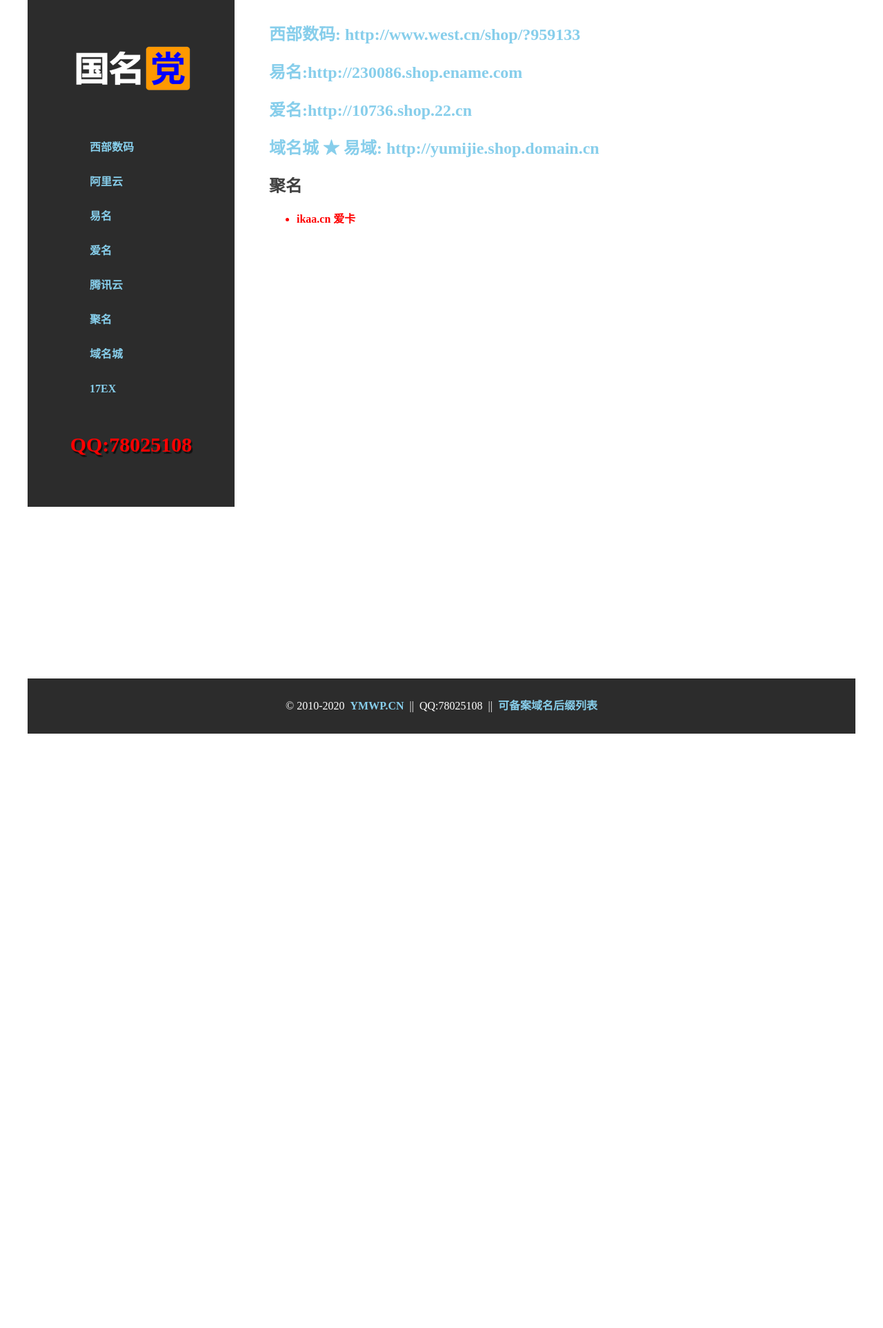
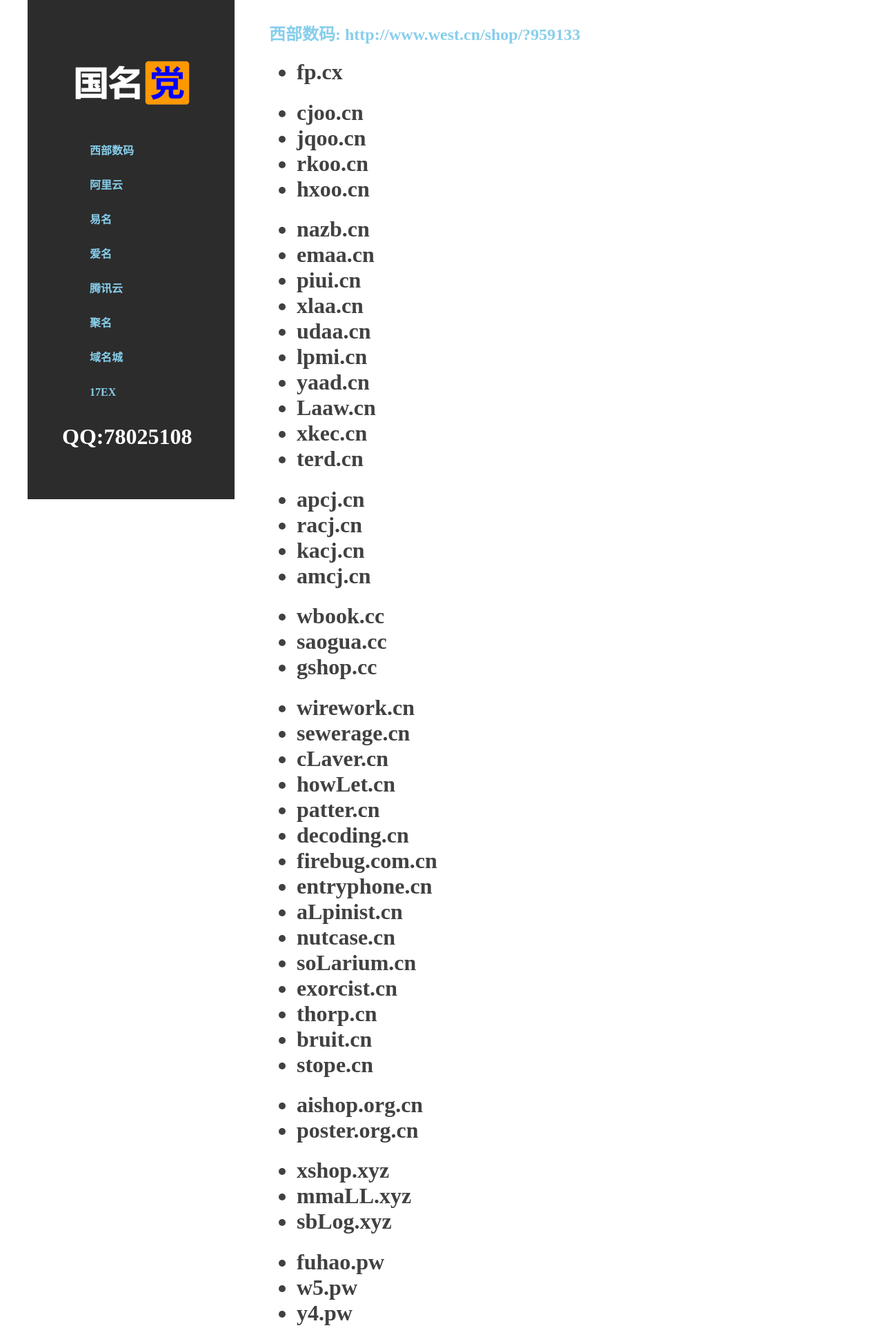
Before and after one commit to sitebox/sitebox.github.io, a PHP site: page / in a window 1280 px wide. Shown: the top 1926 px of the page at 69% size. Before the commit the page ends 1064 px from the top, so only its background shows below. Run offline with PHP 8.4, Linux system fonts and the light colour scheme.

Commit message:
2020-11-19

```diff
--- a/index.html
+++ b/index.html
@@ -25,7 +25,72 @@
             </div>
             <div id="rightside">
 <h2 id="west"><a href="http://www.west.cn/shop/?959133" target="_blank">西部数码: http://www.west.cn/shop/?959133</a></h2>
+<ul>
+    <h1>
+    <li>fp.cx</li>
+    <h1>
+<li>cjoo.cn</li>
+<li>jqoo.cn</li>
+<li>rkoo.cn</li>
+<li>hxoo.cn</li>
 
+<h1>
+<li>nazb.cn</li>
+<li>emaa.cn</li>
+<li>piui.cn</li>
+<li>xlaa.cn</li>
+<li>udaa.cn</li>
+<li>lpmi.cn</li>
+<li>yaad.cn</li>
+<li>Laaw.cn</li>
+<li>xkec.cn</li>
+<li>terd.cn</li>
+<h1>
+
+<li>apcj.cn</li>
+<li>racj.cn</li>
+<li>kacj.cn</li>
+<li>amcj.cn</li>
+<h1>
+
+<li>wbook.cc</li>
+<li>saogua.cc</li>
+<li>gshop.cc</li>
+<h1>
+
+<li>wirework.cn</li>
+<li>sewerage.cn</li>
+<li>cLaver.cn</li>
+<li>howLet.cn</li>
+<li>patter.cn</li>
+<li>decoding.cn</li>
+<li>firebug.com.cn</li>
+<li>entryphone.cn</li>
+<li>aLpinist.cn</li>
+<li>nutcase.cn</li>
+<li>soLarium.cn</li>
+<li>exorcist.cn</li>
+<li>thorp.cn</li>
+<li>bruit.cn</li>
+<li>stope.cn</li>
+
+<h1>
+<li>aishop.org.cn</li>
+<li>poster.org.cn</li>
+<h1>
+
+<li>xshop.xyz</li>
+<li>mmaLL.xyz</li>
+<li>sbLog.xyz</li>
+
+<h1>
+<li>fuhao.pw</li>
+<li>w5.pw</li>
+<li>y4.pw</li>
+<h1>
+
+
+    </ul>
 
 <h2 id="ename"><a href="http://230086.shop.ename.com" target="_blank">易名:http://230086.shop.ename.com</a></h2>
 <h2 id="aiming"><a href="http://10736.shop.22.cn" target="_blank">爱名:http://10736.shop.22.cn</a></h2>
--- a/style.css
+++ b/style.css
@@ -22,16 +22,6 @@ font-weight: 700;
 #container{
 width:1200px;
 margin: 0 auto;
-}
-h1{
-    display: block;
-    margin: 0;
-    padding: 0;
-    line-height: 80px;
-    font-size: 30px;
-    text-align: center;
-    text-shadow:2px 3px 1px #111;
-    color:red;
 }
 #wrap{
 width:1200px;
```
